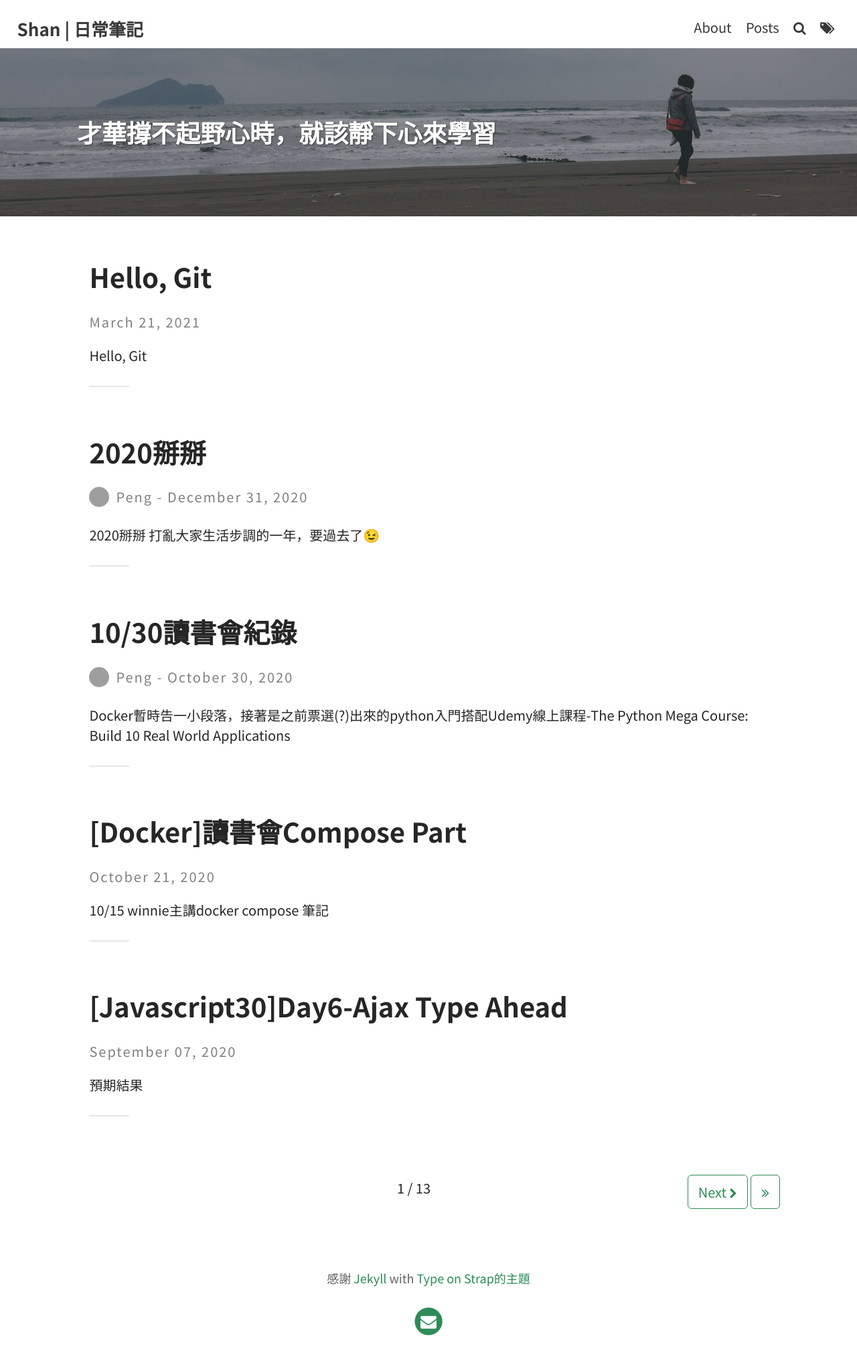
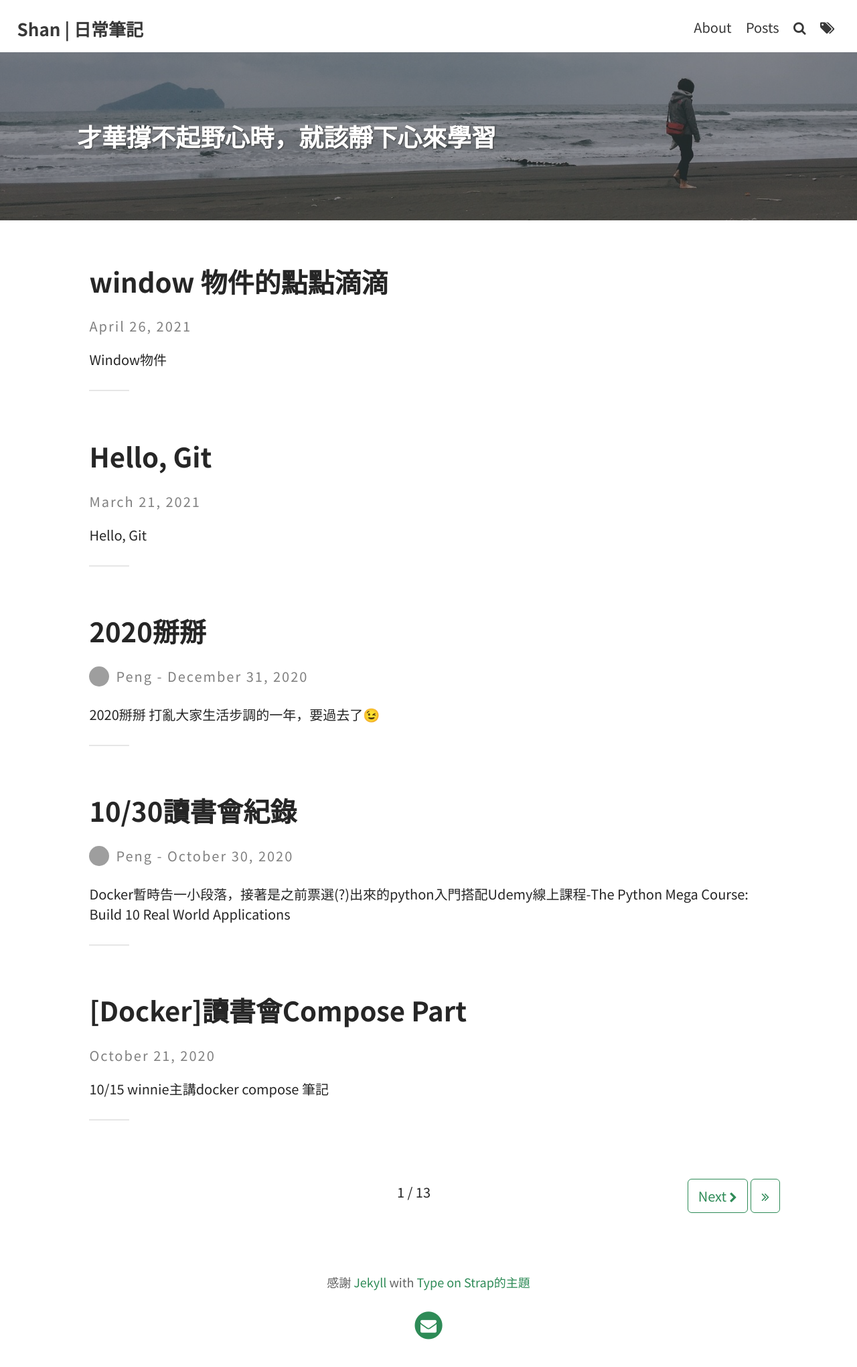
Before and after one commit to pengpon/pengpon.github.io, a Jekyll site: the page built from index.html, in a window 1280 px wide. Shown: the whole page at 67% size. Built offline with Jekyll 4.4.1, drawn with Linux system fonts in a browser that asks for light colours; the list of posts is cut into pages by our own code; some of the changed lines change nothing that is shown; grey boxes are pictures that could not be loaded.

Commit message:
add window object post

````diff
--- /dev/null
+++ b/_posts/2021-04-26-Use Window Object.md
@@ -0,0 +1,266 @@
+---
+layout: post
+title:  "window 物件的點點滴滴"
+date:   2021-04-26 13:12:00 +0800
+author: Pon
+categories: web
+tags: web
+---
+
+
+
+## Window物件
+
+代表瀏覽器開啟的視窗，如果 document中有包含`<iframe>標籤`，瀏覽器會建立一個 window物件。
+
+### 常用屬性
+
+- `window.closed` 視窗是否關閉
+- `window.opener`返回開啟目前視窗的母視窗參考
+  - ex:  A視窗開啟B視窗, `B.opener`會回傳A
+
+- `window.document` 當HTML被瀏覽器載入，會建立一個根節點，即 document物件。
+
+  - Document物件讓我們可以透過指令對HTML中的元素進行操作
+  - 常見: `getElementById()` `getElementsByName()` `querySelector()` `querySelectorAll()` `addEventListener()`
+
+- `window.frameElement` 若當下視窗是嵌在`<iframe>`中，回傳該 iframe元素，反之回傳null
+
+  ```javascript
+  var frame = window.frameElement;  // Get the <iframe> element of the window
+
+  if (frame) {   // If the window is in an <iframe>, change its source
+    frame.src = "https://www.w3schools.com/";
+  }
+  ```
+
+  - `contentWindow` 返回HTMLIFrameElement的window，再利用這個window去操作iframe內部的document和DOM
+
+    範例:
+
+    ```javascript
+    var x = document.getElementsByTagName("iframe")[0].contentWindow;
+    //x = window.frames[0];
+
+    x.document.getElementsByTagName("body")[0].style.backgroundColor = "blue";
+    // this would turn the 1st iframe in document blue.
+    ```
+
+
+
+- `window.frames`  返回當下window的所有frames
+
+  ```javascript
+  // 修改window中第一個iframe的網址
+  window.frames[0].location = "https://www.w3schools.com/jsref/";
+  ```
+
+
+
+- `window.history`回傳一個 history物件
+
+   ```javascript
+  var historyObj = window.history;
+  history.back();     // 相當於按下上一頁按鈕
+  history.go(-1);     // 相當於 history.back();
+   ```
+
+
+
+- `window.location` 用來取得或設定 window當下位址的物件
+
+  ```javascript
+  var locationObj = window.location;
+  window.location = newLocation;
+  ```
+
+  - 屬性
+
+    - hash
+    - host
+    - hostname
+    - href
+    - pathname
+    - port
+    - protocol
+    - search
+
+    範例:
+
+    ```javascript
+    // https://developer.mozilla.org/zh-TW/docs/Web/API/Window/location#location_object
+
+
+    // location物件
+    let locationObj = window.location;
+
+    console.log (locationObj.hash); // 包含#的hash值
+    // #location_object
+
+    console.log (locationObj.host); // 主機名稱+port號
+    // developer.mozilla.org
+
+    console.log (locationObj.hostname); // 主機名稱
+    // developer.mozilla.org
+
+    console.log (locationObj.href); // 完整網址
+    // https://developer.mozilla.org/zh-TW/docs/Web/API/Window/location#location_object
+
+    console.log (locationObj.pathname); // 路徑
+    // /zh-TW/docs/Web/API/Window/location
+    console.log (locationObj.port); // port號
+    // 無
+
+    console.log (locationObj.protocol); // 通訊協定
+    // https:
+    console.log (locationObj.search); // 包含?的搜尋
+    // 無
+
+    ```
+
+    補充網址中的hash
+
+    - 代表網頁中的一個位置
+    - 對server無作用，請求不會包含`#`
+    - 改變`#`後的內容，不會 Reload網頁，但會在history增加紀錄
+
+
+
+  - 方法
+
+    - assign(url)  載入url的內容
+    - reload(forceget) 刷新當下頁面
+      - reload(true) 強制從server抓取頁面資源
+      - reload() / reload(false) browser可以從cache中抓取頁面內容
+    - replace(url) 取代目前document的內容，和assign()的差異在於，replace()不會將當下頁面存進history中，使用者無法用back返回。
+    - toString() 返回URL字串，相當於location.href
+
+
+
+- `window.innerWidth` 取得視窗內網頁**內容**寬度，包含垂直捲軸
+
+- `window.innerHeight` 取得視窗內網頁**內容**高度，包含水平捲軸
+
+- `window.outerWidth` 取得整個視窗外部的寬度
+
+- `window.outerHeight` 取得整個視窗外部的高度
+
+  圖示:
+
+  ![inner vs outer](https://imgur.com/opUMLay.jpg)
+
+  > 圖取自[MDN Web Docs](https://developer.mozilla.org/en-US/docs/Web/API/Window/innerHeight)
+
+- `window.pageXOffset` 返回目前頁面相對於整個頁面原點的X距離(水平)
+
+  - 等同於`scrollX`
+
+- `window.pageYOffset` 返回目前頁面相對於整個頁面原點的Y距離(垂直)
+
+  - 等同於`scrollY`
+
+- `window.parent` 回傳當下window物件的 parent，如果window沒有parent，會回傳自己本身
+
+- `window.top`　返回當下window最頂層的window
+
+
+
+### 常用方法
+
+- `window.open()`
+
+  ```javascript
+  // Open a new window
+  var myWindow = window.open("", "myWindow", "width=200, height=100");
+  ```
+
+  window.open("新視窗網址", "新視窗名稱", [設定])
+
+- `window.close()` 關閉視窗
+
+- `window.open()`開啟視窗
+
+- `window.postMessage()` 跨源傳送資料
+
+  - `window.postMessage(message, targetOrigin, [transfer]) ` 傳送資料
+  - `window.addEventListener("message","callback")` 接收資料
+
+- `window.prompt()` 顯示可輸入文字的對話框
+
+- `window.requestAnimationFrame()` 讓動畫更順暢，省電
+
+  - 採用系統時間，保持最佳的畫面繪製
+  - 隱藏或是不可見的元素，不會進行重繪
+
+- `window.scrollTo()` 捲定document到特定位置
+
+- `window.scroll()` 相當於`window.scrollTo()`
+
+- `window.scrollBy()` 捲動document特定距離 (px)
+
+  - `window.scrollBy(100, 0)` 右移100px
+
+
+
+## 應用
+
+### 計算頁面百分比
+
+```javascript
+const originalTitle = document.title;
+window.addEventListener("scroll", () => {
+  let scrollTop = window.scrollY; // 視窗捲動距離
+  let docHeight = document.body.offsetHeight; // body內容高度
+  let winHeight = window.innerHeight; // 視窗可視高度
+  console.log(scrollTop, docHeight, winHeight );
+  let scrollPercent = scrollTop / (docHeight - winHeight);
+  let scrollPercentRounded = Math.round(scrollPercent * 100);
+  document.title = `(${scrollPercentRounded}%) ${originalTitle}`;
+});
+
+
+```
+
+
+
+---
+
+### 跨window溝通
+
+用在頁面及彈跳視窗之間或是頁面和內嵌的iframe之間
+
+範例:
+
+```javascript
+// parent.html
+var childwin;
+const childname = "popup";
+function openChild() {
+childwin = window.open('child.html', childname, 	  'height=300px, width=500px');
+}
+
+function sendMessage(){
+    let msg = {name : "shan", age: "00"};
+    childwin.postMessage(msg,'*') // 向child發送訊息
+    childwin.focus();
+}
+```
+
+```javascript
+// child.html
+window.addEventListener("message" , (event)=>{
+	console.log(event.data);
+})
+```
+
+
+
+
+
+## 參考文章
+
+
+
+[window.location Cheatsheet](https://www.samanthaming.com/tidbits/86-window-location-cheatsheet/)
+
+[**HTML5’s window.postMessage API**](https://davidwalsh.name/window-postmessage)
--- a/_sass/base/_global.scss
+++ b/_sass/base/_global.scss
@@ -241,6 +241,9 @@
 ul {
 	list-style-position: outside;
 	margin-left: 1em;
+	li{
+		margin-bottom: 10px;
+	}
 }
 
 hr {
````
Also changed, not shown: 1 other file.
